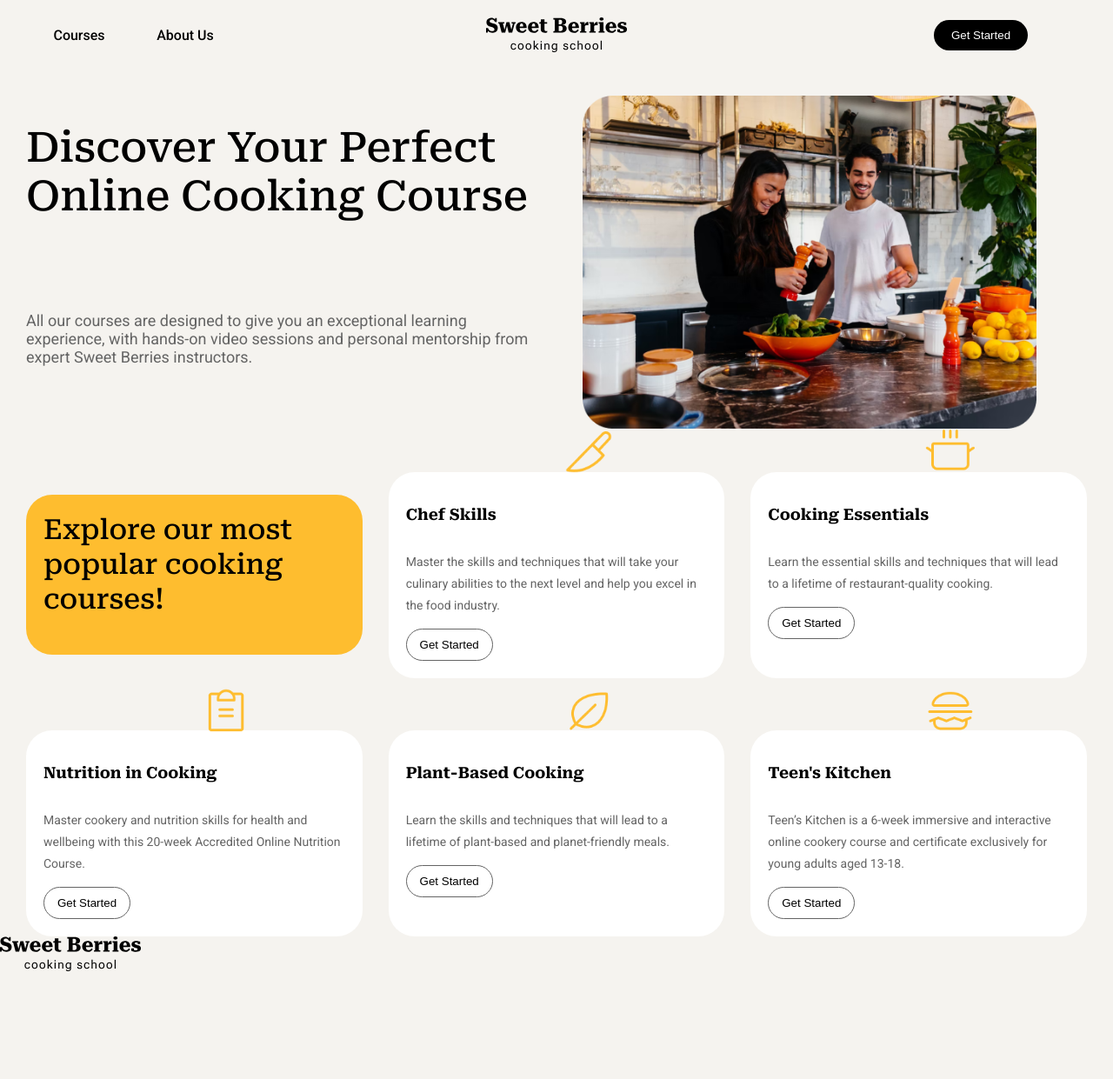
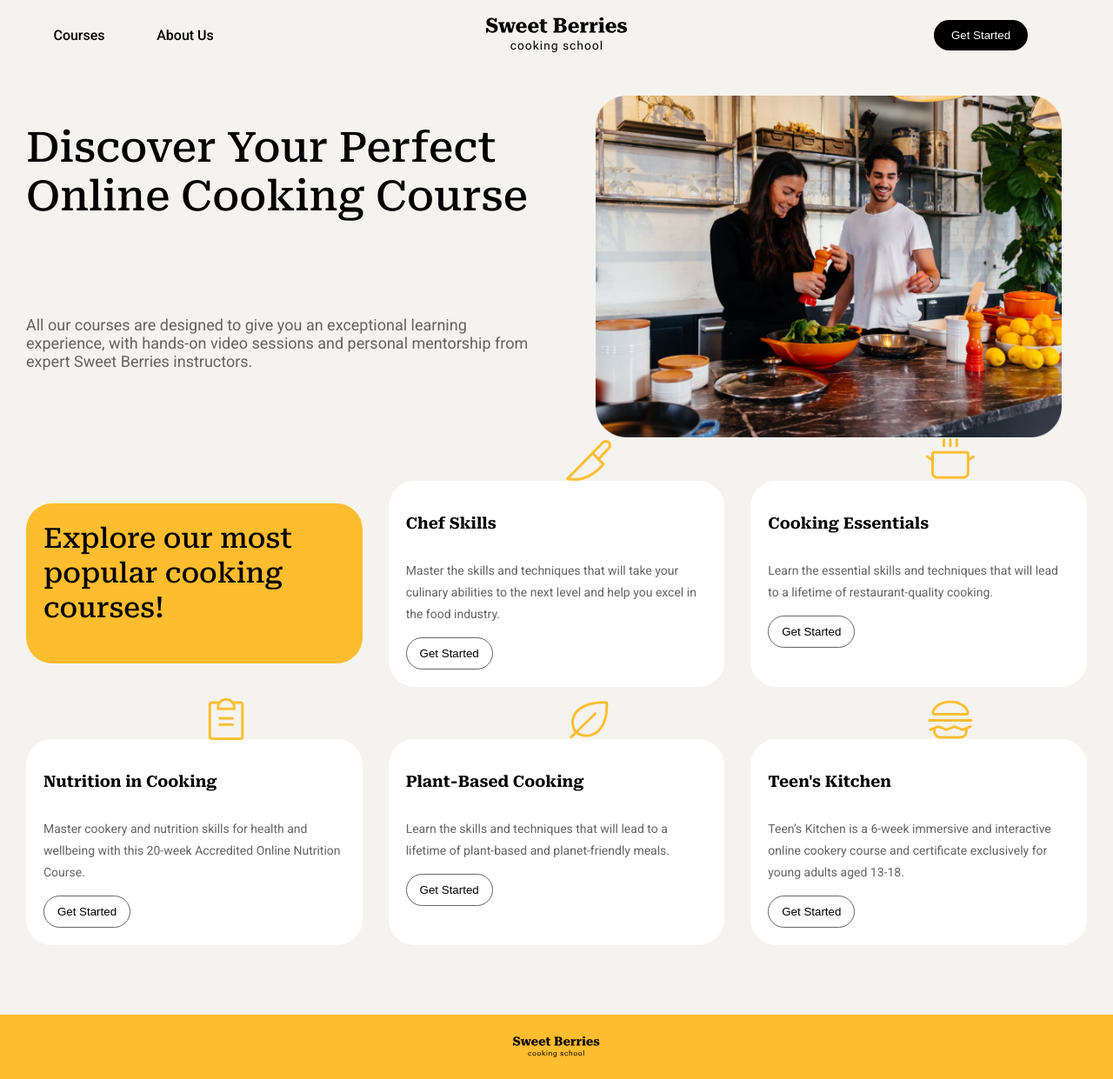
Before and after one commit to allieoc/sweet-berries, a plain HTML site: page index.html in a window 1280 px wide. Shown: the whole page at 87% size. Before the commit the page ends 1121 px from the top, so only its background shows below. Drawn offline with Linux system fonts and the light colour scheme.

Commit message:
added styling to footer section of index.html in style.css

```diff
--- a/style.css
+++ b/style.css
@@ -54,7 +54,7 @@ nav {
 }
 
 banner {
-    margin: 50px 30px;
+    margin: 50px 0px 50px 30px;
     display: grid;
     grid-template-columns: 1fr 1fr;
     grid-template-areas:
@@ -129,3 +129,15 @@ banner {
     width: 100px;
     padding: 10px;
 }
+
+footer {
+    background-color: var(--yellow);
+    padding: 25px;
+    display: flex;
+    justify-content: center;
+    margin-top: 80px;
+}
+
+footer img {
+    width: 100px;
+}
```
